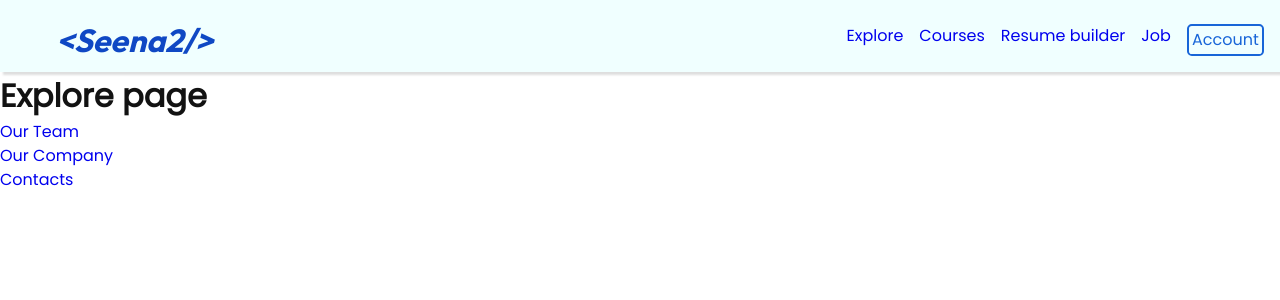
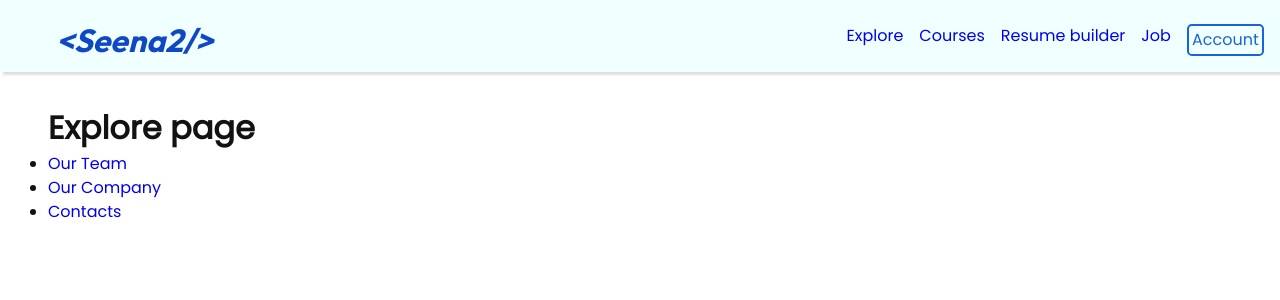
Before and after one commit to Seena2/resume_builder, a React (Vite) app: page /Explore in a window 1280 px wide. Shown: the top 300 px of the page. Built offline with nearby package versions, Linux system fonts and the light colour scheme.

Commit message:
adds navbar to the project, some routes are empty except the resume

```diff
--- a/src/index.css
+++ b/src/index.css
@@ -73,6 +73,9 @@ nav div {
 }
 
 /*Home page*/
+.content {
+  margin: 2rem 3rem;
+}
 /* Carosel Styling */
 
 .hero {
```
